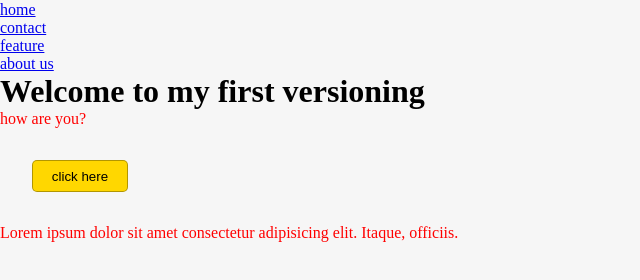
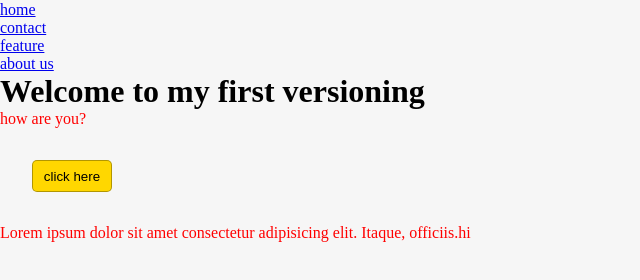
Before and after one commit to Launce22/version-2, a plain HTML site: page index.html in a window 1280 px wide. Shown: the full height of the page, 0-640 px from the left. Drawn offline with Linux system fonts and the light colour scheme.

```diff
--- a/index.css
+++ b/index.css
@@ -14,7 +14,7 @@
   background-color: gold;
   border-radius: 5px;
   height: 2rem;
-  width: 6rem;
+  width: 5rem;
   margin: 2rem;
   border: 1px solid rgba(0, 0, 0, 0.3);
 }
--- a/index.html
+++ b/index.html
@@ -19,6 +19,6 @@
   <p>how are you?</p>
   <button>click here</button>
 
-  <p>Lorem ipsum dolor sit amet consectetur adipisicing elit. Itaque, officiis.</p>
+  <p>Lorem ipsum dolor sit amet consectetur adipisicing elit. Itaque, officiis.hi</p>
 </body>
 </html>
```
